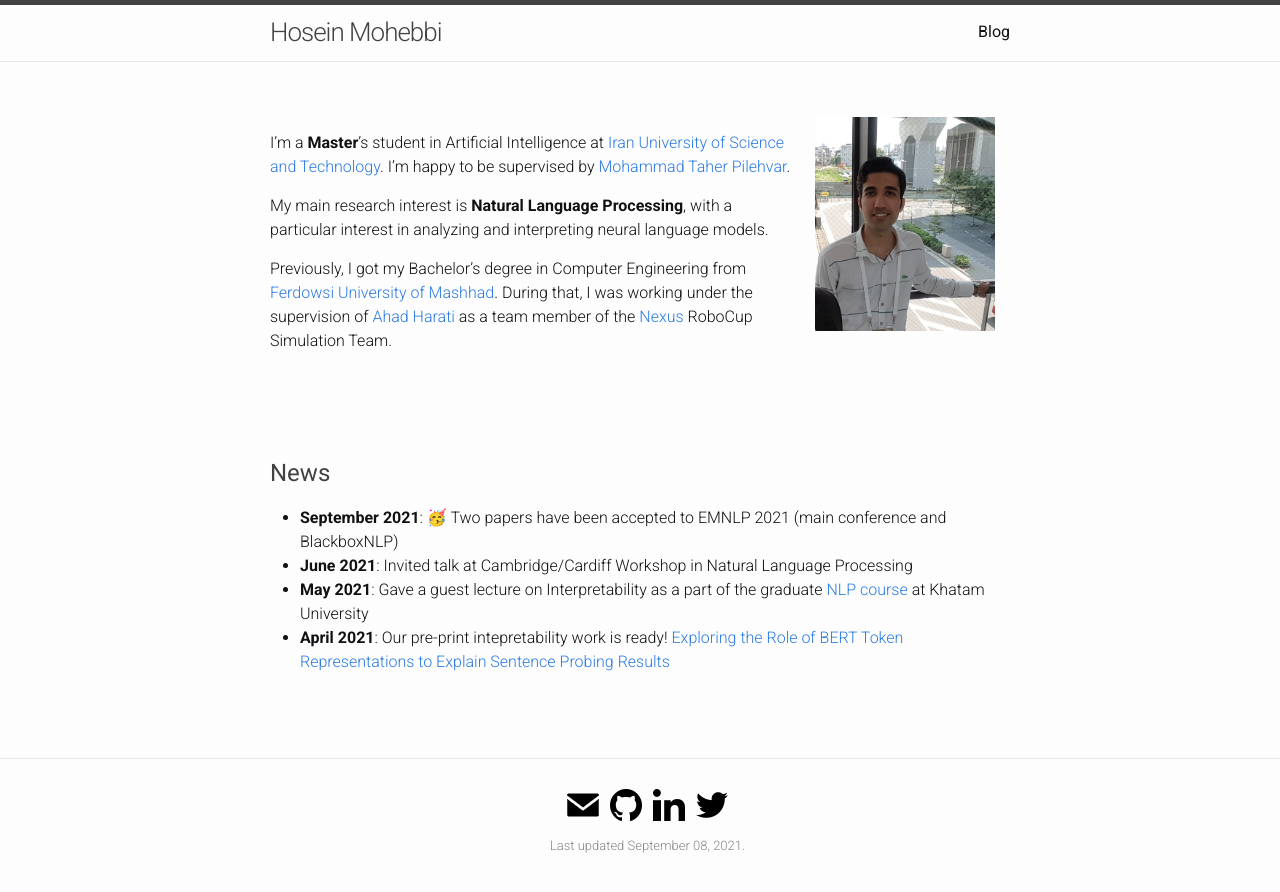
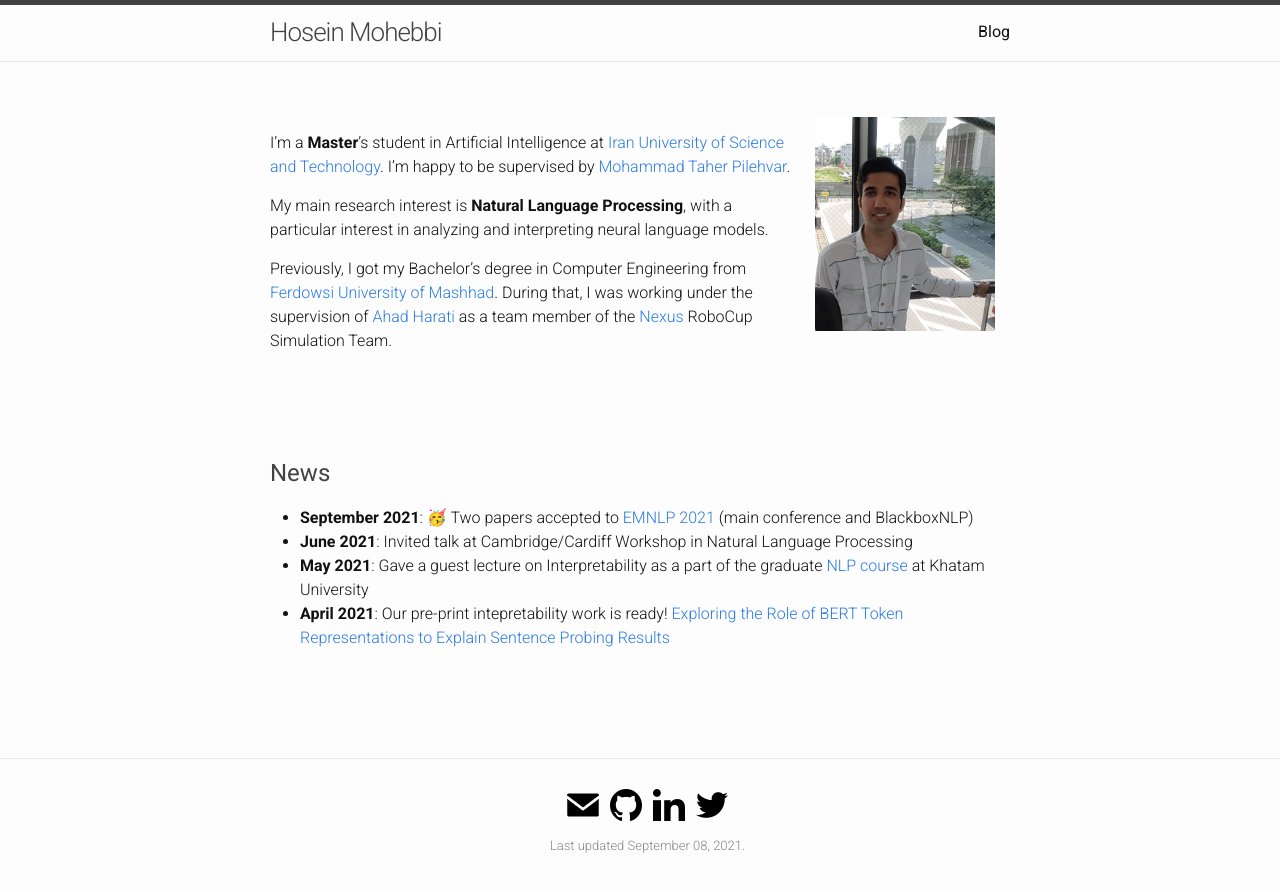
Before and after one commit to hmohebbi/hmohebbi.github.io, a Jekyll site: the page built from index.md, in a window 1280 px wide. Shown: the top 892 px of the page. Built offline with Jekyll 4.4.1, drawn with Linux system fonts in a browser that asks for light colours.

Commit message:
Update index.md

```diff
--- a/index.md
+++ b/index.md
@@ -28,7 +28,7 @@ Previously, I got my Bachelor’s degree in Computer Engineering from [Ferdowsi
 <br><br><br>
 
 ## <span style="color:#424242">News </span>
-* __September 2021__: 🥳 Two papers have been accepted to EMNLP 2021 (main conference and BlackboxNLP)
+* __September 2021__: 🥳 Two papers accepted to [EMNLP 2021](https://2021.emnlp.org/) (main conference and BlackboxNLP)
 * __June 2021__: Invited talk at Cambridge/Cardiff Workshop in Natural Language Processing
 * __May 2021__: Gave a guest lecture on Interpretability as a part of the graduate [NLP course](https://teias-courses.github.io/nlp99/) at Khatam University
 * __April 2021__: Our pre-print intepretability work is ready! [Exploring the Role of BERT Token Representations to Explain Sentence Probing Results](https://arxiv.org/abs/2104.01477)
```
